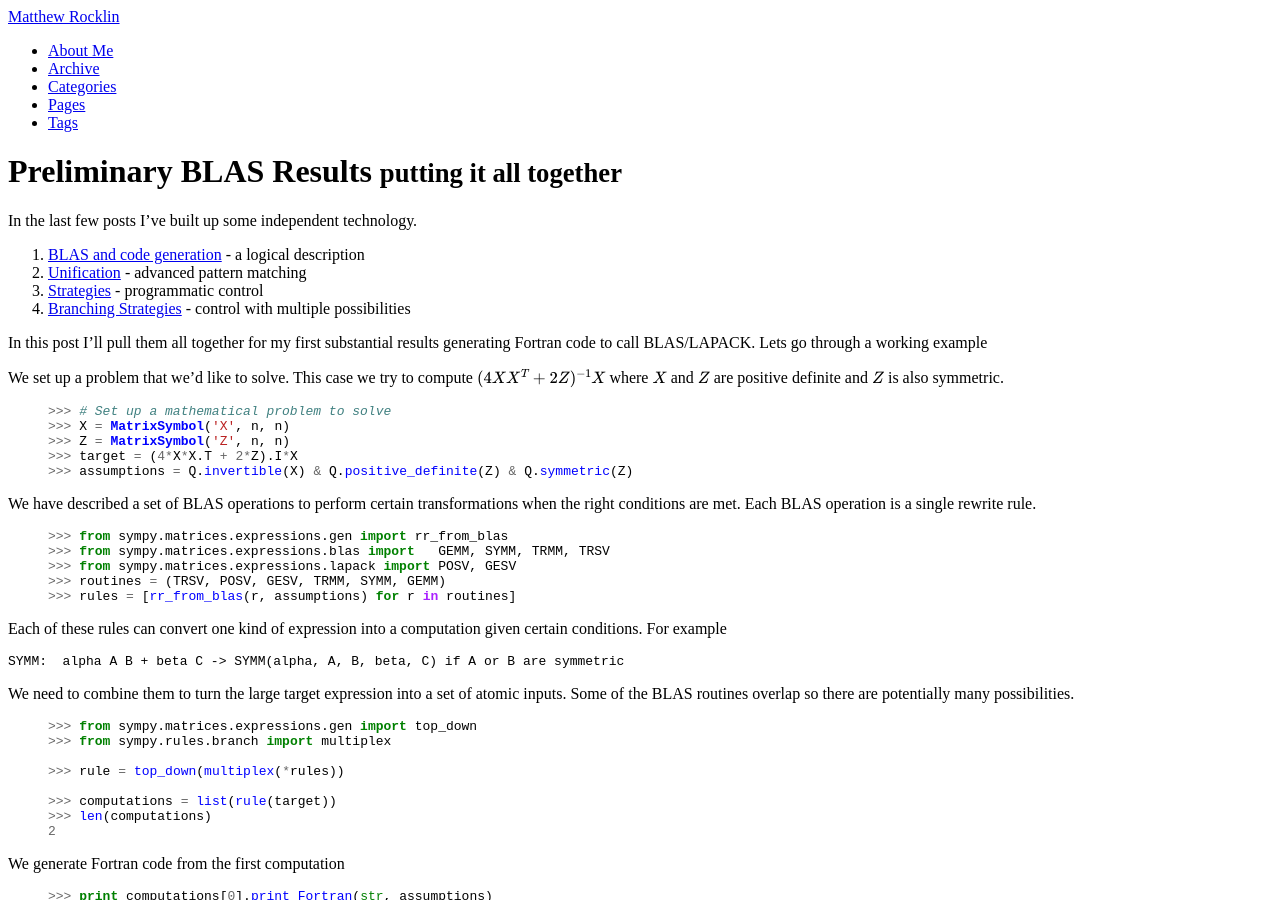
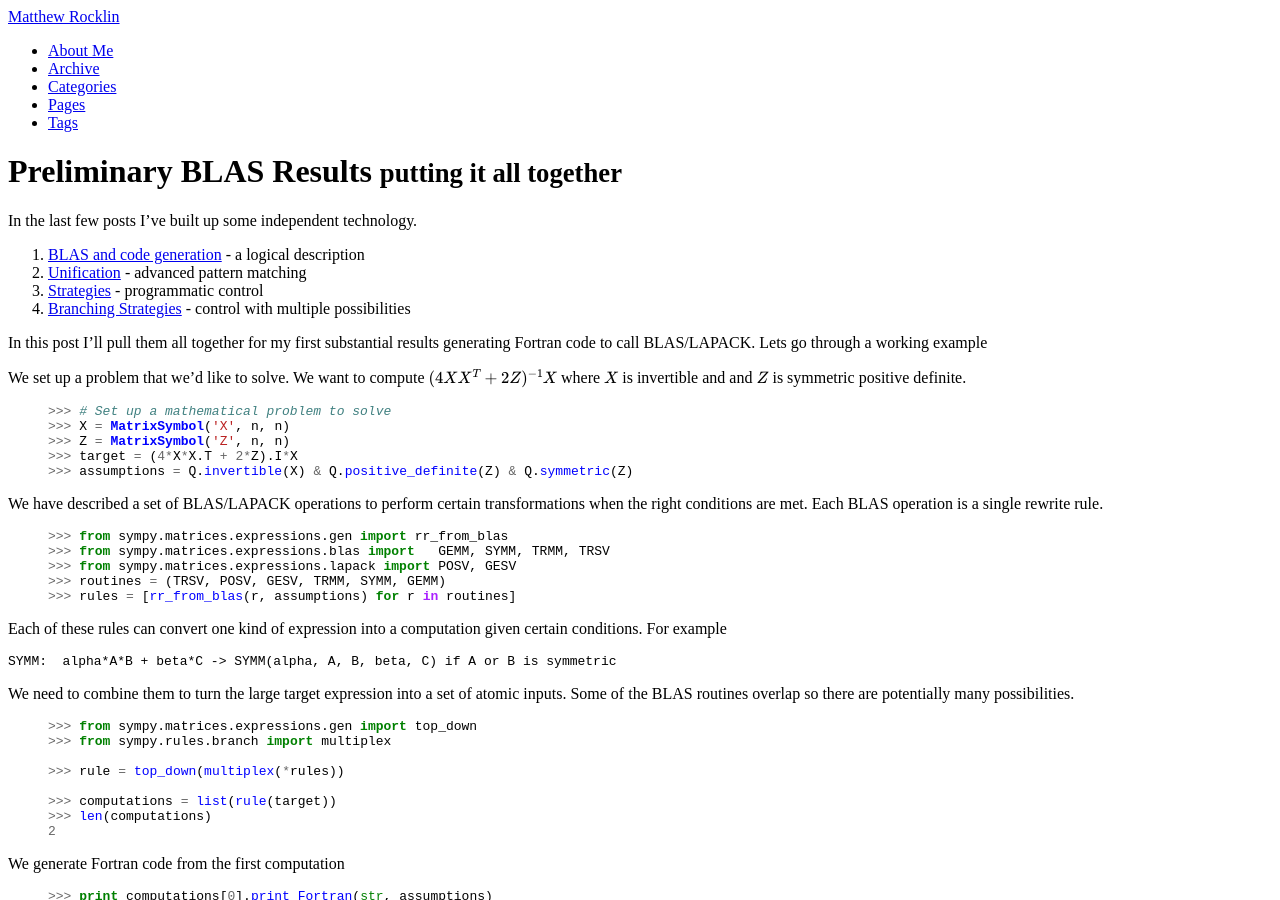
Before and after one commit to besyskymnbk/blog, a Jekyll site: the page built from _posts/work/2012-11-10-GeneratingBLAS-PreliminaryResults.md, in a window 1280 px wide and 900 px high. Built offline with Jekyll 4.4.1, drawn with Linux system fonts in a browser that asks for light colours; formulas are drawn with MathJax 3; comment, search, counter and statistics services are not loaded.

Commit message:
minor edits to blas post

```diff
--- a/_posts/work/2012-11-10-GeneratingBLAS-PreliminaryResults.md
+++ b/_posts/work/2012-11-10-GeneratingBLAS-PreliminaryResults.md
@@ -16,8 +16,7 @@ In the last few posts I've built up some independent technology.
 
 In this post I'll pull them all together for my first substantial results generating Fortran code to call BLAS/LAPACK. Lets go through a working example
 
-
-We set up a problem that we'd like to solve. This case we try to compute  \\((4 X X^{T} + 2 Z)^{-1} X\\\) where \\( X \\) and \\(Z\\) are positive definite and \\(Z\\) is also symmetric.
+We set up a problem that we'd like to solve. We want to compute \\((4 X X^{T} + 2 Z)^{-1} X\\\) where \\( X \\) is invertible and and \\(Z\\) is symmetric positive definite.
 
 {% highlight python %}
 
@@ -29,7 +28,7 @@ We set up a problem that we'd like to solve. This case we try to compute  \\((4
 
 {% endhighlight %}
 
-We have described a set of BLAS operations to perform certain transformations when the right conditions are met.  Each BLAS operation is a single rewrite rule.
+We have described a set of BLAS/LAPACK operations to perform certain transformations when the right conditions are met.  Each BLAS operation is a single rewrite rule.
 
 {% highlight python %}
 >>> from sympy.matrices.expressions.gen import rr_from_blas
@@ -42,7 +41,7 @@ We have described a set of BLAS operations to perform certain transformations wh
 Each of these rules can convert one kind of expression into a computation given
 certain conditions. For example
 
-    SYMM:  alpha A B + beta C -> SYMM(alpha, A, B, beta, C) if A or B are symmetric
+    SYMM:  alpha*A*B + beta*C -> SYMM(alpha, A, B, beta, C) if A or B is symmetric
 
 We need to combine them to turn the large target expression into a set of atomic inputs.  Some of the BLAS routines overlap so there are potentially many possibilities.
 
```
